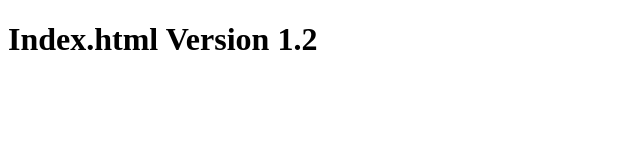
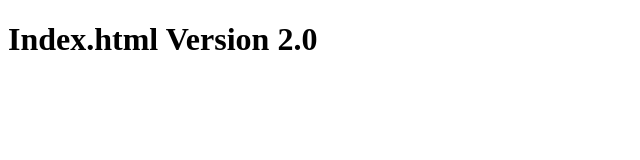
Before and after one commit to nomorecomputer/html, a plain HTML site: page index.html in a window 1280 px wide. Shown: the full height of the page, 0-640 px from the left. Drawn offline with Linux system fonts and the light colour scheme.

Commit message:
Update index.html

```diff
--- a/index.html
+++ b/index.html
@@ -6,6 +6,6 @@
     <title>GitHub Version Control testing</title>
   </head>
   <body>
-    <h1>Index.html Version 1.2</h1>
+    <h1>Index.html Version 2.0</h1>
   </body>
 </html>
```
